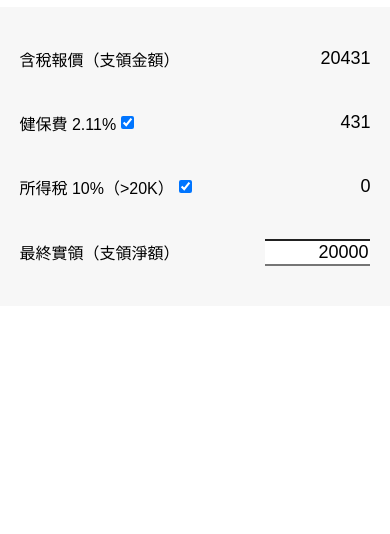
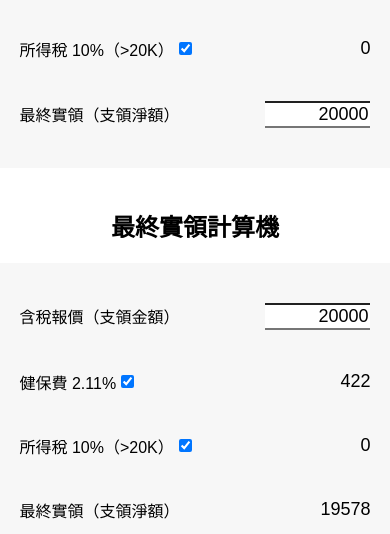
Before and after one commit to MinRuXie/quote-calculation, a plain HTML site: page index.html in a window 390 px wide. Shown: the part 310-844 px from the top of the page. Drawn offline with Linux system fonts and the light colour scheme.

Commit message:
add final actual collar calculation

```diff
--- a/css/main.scss
+++ b/css/main.scss
@@ -13,16 +13,47 @@ html, body {
 h1 {
     font-size: 30px;
     font-weight: 700;
-    margin-bottom: 20px;
+    margin-bottom: 50px;
+
+    @media screen and (max-width: 1024px) {
+        margin-bottom: 20px;
+    }
 }
 
-#app {
+main {
     width: 100%;
     height: 100vh;
     display: flex;
     flex-direction: column;
     align-items: center;
+    padding-top: 20vh;
+
+    @media screen and (max-width: 1024px) {
+        padding-top: 20px;
+        overflow: auto;
+    }
+}
+
+.card_wrap {
+    display: flex;
+    align-items: center;
     justify-content: center;
+
+    @media screen and (max-width: 1024px) {
+        flex-direction: column;
+    }
+
+    .card + .card {
+        margin: 0 0 0 20px;
+
+        @media screen and (max-width: 1024px) {
+            margin: 20px 0 0 0;
+        }
+    }
+
+    .card {
+        text-align: center;
+    }
 }
 
 .grid-wrap {
@@ -35,12 +66,27 @@ h1 {
     background-color: #FFF;
     box-shadow: 1px 1px 3px rgba(0, 0, 0, .7);
     border-radius: 10px;
-}
 
-.grid-wrap .grid-item {
-    padding: 10px 5px 10px 10px;
-    display: flex;
-    align-items: center;
+    @media screen and (max-width: 1024px) {
+        width: 100%;
+        padding: 30px 5vw;
+        max-width: 100%;
+        grid-template-columns: 70% 30%;
+        grid-row-gap: 20px;
+        box-shadow: none;
+        border-radius: 0;
+        background-color: rgba(0, 0, 0, .03);
+    }
+
+    .grid-item {
+        padding: 10px 5px 10px 10px;
+        display: flex;
+        align-items: center;
+
+        @media screen and (max-width: 1024px) {
+            padding: 10px 0;
+        }
+    }
 }
 
 .grid-wrap .grid-item:nth-child(even) {
@@ -74,20 +120,3 @@ input[type=checkbox] {
 label {
     margin: 0;
 }
-
-@media screen and (max-width: 480px) {
-    .grid-wrap {
-        width: 100%;
-        padding: 30px 5vw;
-        max-width: 100%;
-        grid-template-columns: 70% 30%;
-        grid-row-gap: 20px;
-        box-shadow: none;
-        border-radius: 0;
-        background-color: rgba(0, 0, 0, .03);
-    }
-
-    .grid-wrap .grid-item {
-        padding: 10px 0;
-    }
-}
--- a/index.html
+++ b/index.html
@@ -10,9 +10,12 @@
 </head>
 <body>
 
-    <section id="app">
+    <main>
         <h1>勞務報酬計算機</h1>
-        <div class="grid-wrap">
+        <section class="card_wrap">
+            <div id="app" class="card">
+                <h2>含稅報價計算機</h2>
+                <div  class="grid-wrap">
                     <div class="grid-item">含稅報價（支領金額）</div>
                     <div class="grid-item">{{getTaxIncludedQuotation}}</div>
                     <div class="grid-item">
@@ -30,7 +33,32 @@
                         <input type="number" min="0" placeholder="請輸入金額" v-model="final_actual_collar">
                     </div>
                 </div>
+            </div>
+            <div id="app2" class="card">
+                <h2>最終實領計算機</h2>
+                <div class="grid-wrap">
+                    <div class="grid-item">含稅報價（支領金額）</div>
+                    <div class="grid-item">
+                        <input type="number" min="0" placeholder="請輸入金額" v-model="tax_included_quotation">
+                    </div>
+                    <div class="grid-item">
+                        <label for="health_insurance_fare">健保費 2.11%</label>
+                        <input type="checkbox" id="health_insurance_fare" name="insurance" v-model="health_toggle">
+                    </div>
+                    <div class="grid-item">{{getHealthInsurance}}</div>
+
+                    <div class="grid-item">
+                        <label for="income_tax_fare">所得稅 10%（>20K）</label>
+                        <input type="checkbox" id="income_tax_fare" name="income_tax" v-model="income_tax_toggle">
+                    </div>
+                    <div class="grid-item">{{getIncomeTax}}</div>
+                    <div class="grid-item">最終實領（支領淨額）</div>
+                    <div class="grid-item">{{getFinalActualCollar}}</div>
+                </div>
+            </div>
         </section>
+    </main>
+
 
     <script src="js/jquery-3.3.1.min.js"></script>
     <script src="js/vue.min.js"></script>
--- a/js/main.js
+++ b/js/main.js
@@ -1,4 +1,4 @@
-var vm = new Vue({
+var app1 = new Vue({
     el: '#app',
     data: {
         final_actual_collar: 20000, // 最終實領(支領淨額)
@@ -11,25 +11,7 @@ var vm = new Vue({
         income_tax_rate: 0.1, // 所得稅率(低於兩萬不扣)
         income_tax: 0, // 所得稅
     },
-    // 自定義方法
-    methods: {
-
-    },
     computed: {
-        /*
-            支領金額 X
-            代扣所得稅(10%) 0.1
-            健保補充保費(2.11%) 0.0211
-            含稅價 0.689X
-
-            支領金額 -健保 -所得 = 含稅價
-            X - 0.1X - 0.0211X = 0.689X
-
-            倒推公式
-            支領金額 -健保 -所得 = 含稅價
-            X/0.689 - 0.1X/0.689 - 0.0211X/0.689 = X
-        */
-
         // 健保費
         getHealthInsurance: function () {
             if (this.health_toggle) {
@@ -56,10 +38,77 @@ var vm = new Vue({
         },
         // 含稅報價(支領金額)=最終實領(支領淨額)+健保費+所得稅
         getTaxIncludedQuotation: function () {
-            return Math.floor(parseInt(this.final_actual_collar)/(1 - this.health_insurance_rate - this.income_tax_rate));
+            this.tax_included_quotation = Math.floor(parseInt(this.final_actual_collar)/(1 - this.health_insurance_rate - this.income_tax_rate));
+            console.log("getTaxIncludedQuotation");
+            return this.tax_included_quotation;
         },
         // 不含稅報價(支領金額)=最終實領(支領淨額)
         getTaxExcludeQuotation: function () {
+            this.tax_exclude_quotation = this.final_actual_collar;
+            return this.tax_exclude_quotation;
+        },
+        // 最終實領(支領淨額)=含稅報價(支領金額)-健保費-所得稅
+        getFinalActualCollar: function () {
+            this.final_actual_collar = this.tax_included_quotation - this.health_insurance - this.income_tax;
+            console.log("getFinalActualCollar");
+            return this.final_actual_collar;
+        }
+    }
+})
+
+var app2 = new Vue({
+    el: '#app2',
+    data: {
+        final_actual_collar: 0, // 最終實領(支領淨額)
+        tax_included_quotation: 20000, // 含稅報價(支領金額)
+        tax_exclude_quotation: 0, // 不含稅報價(支領金額)
+        health_toggle: true, // 是否勾選健保費
+        health_insurance_rate: 0.0211, // 健保費率 2021 2.11%
+        health_insurance: 0, // 健保費
+        income_tax_toggle: true,
+        income_tax_rate: 0.1, // 所得稅率(低於兩萬不扣)
+        income_tax: 0, // 所得稅
+    },
+    computed: {
+        // 健保費
+        getHealthInsurance: function () {
+            if (this.health_toggle) {
+                this.health_insurance_rate = 0.0211;
+                this.health_insurance = Math.floor((this.health_insurance_rate * this.final_actual_collar)/(1 - this.health_insurance_rate - this.income_tax_rate));
+            } else {
+                this.health_insurance_rate = 0;
+                this.health_insurance = 0;
+            }
+
+            return this.health_insurance;
+        },
+        // 所得稅
+        getIncomeTax: function () {
+            if (this.income_tax_toggle && this.final_actual_collar > 20000) {
+                this.income_tax_rate = 0.1;
+                this.income_tax = Math.floor((this.income_tax_rate * this.final_actual_collar)/(1 - this.health_insurance_rate - this.income_tax_rate));
+            } else {
+                this.income_tax_rate = 0;
+                this.income_tax = 0;
+            }
+
+            return this.income_tax;
+        },
+        // 含稅報價(支領金額)=最終實領(支領淨額)+健保費+所得稅
+        getTaxIncludedQuotation: function () {
+            this.tax_included_quotation = Math.floor(parseInt(this.final_actual_collar)/(1 - this.health_insurance_rate - this.income_tax_rate));
+            console.log("getTaxIncludedQuotation");
+            return this.tax_included_quotation;
+        },
+        // 不含稅報價(支領金額)=最終實領(支領淨額)
+        getTaxExcludeQuotation: function () {
+            this.tax_exclude_quotation = this.final_actual_collar;
+            return this.tax_exclude_quotation;
+        },
+        // 最終實領(支領淨額)=含稅報價(支領金額)-健保費-所得稅
+        getFinalActualCollar: function () {
+            this.final_actual_collar = this.tax_included_quotation - this.health_insurance - this.income_tax;
+            console.log("getFinalActualCollar");
             return this.final_actual_collar;
         }
     }
```
Also changed, not shown: css/main.css, 2 other files. Lines whose indentation alone changed are shown as unchanged.
